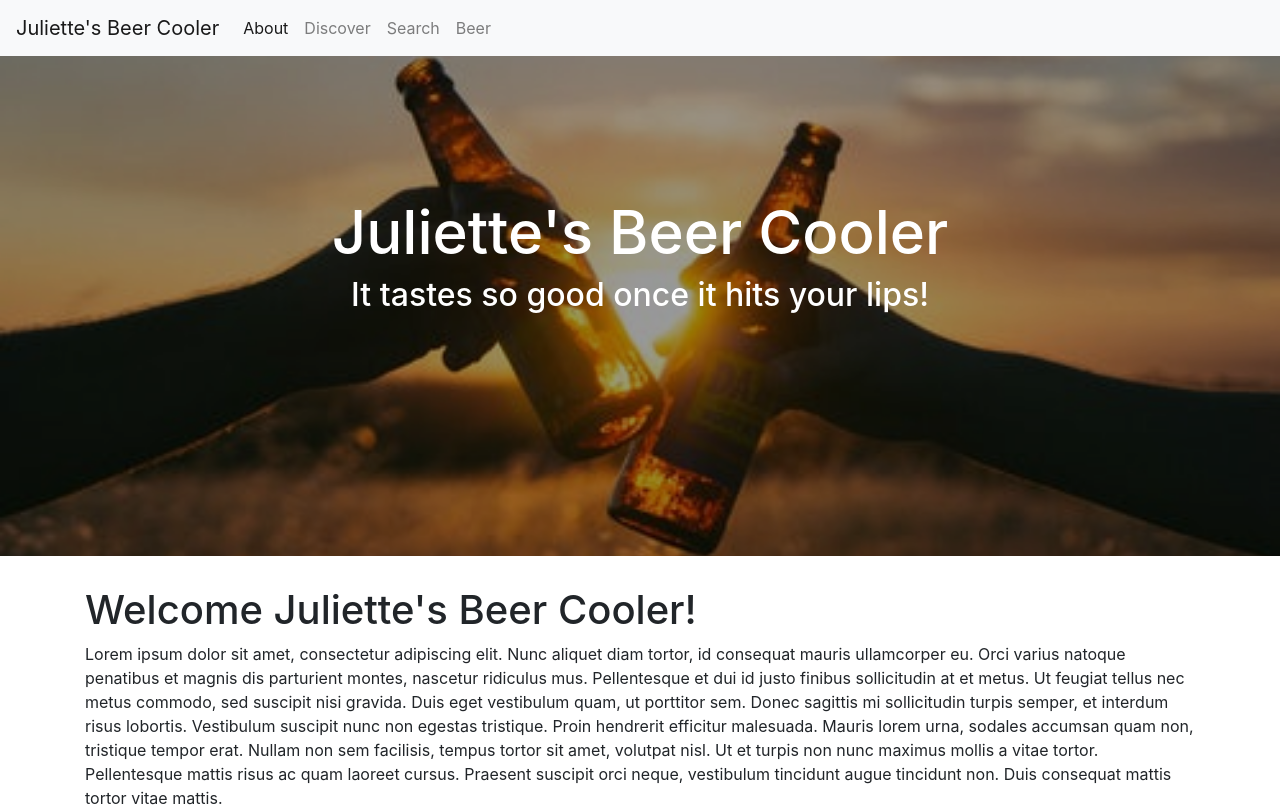
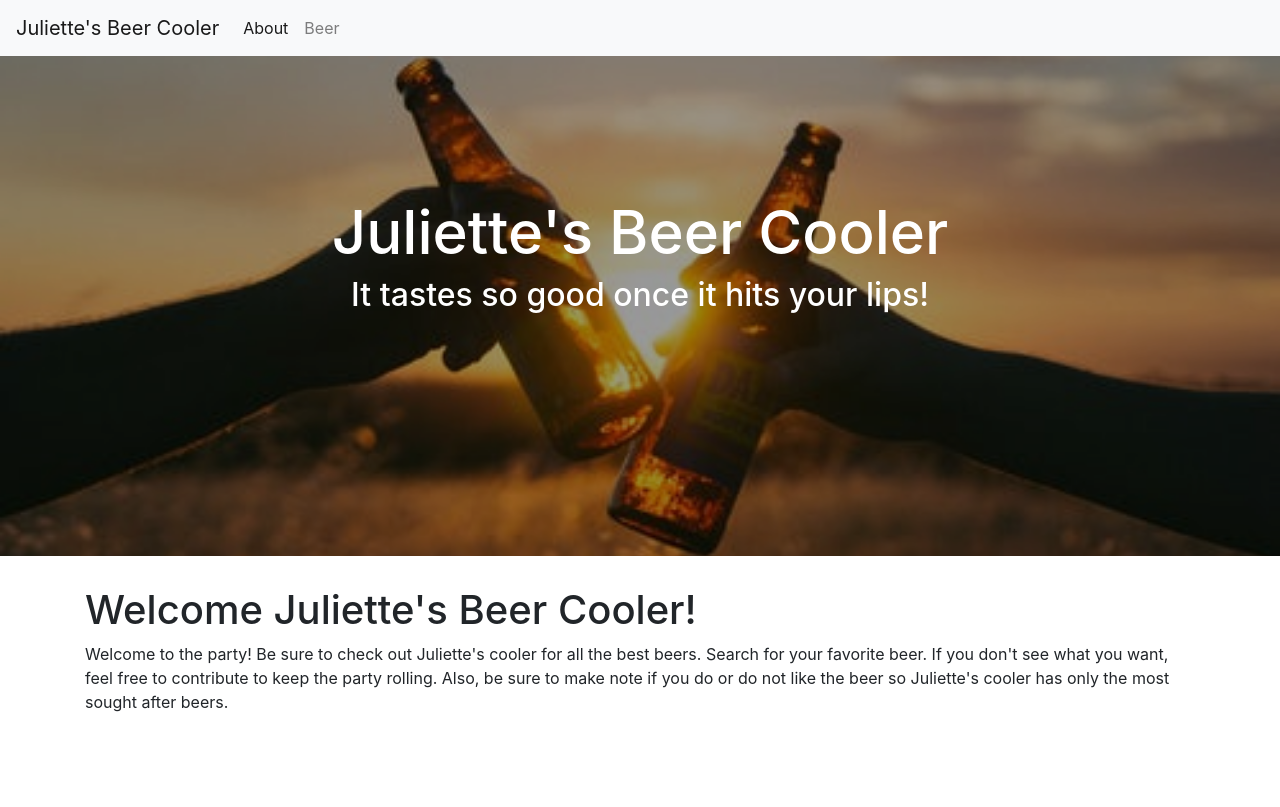
Before and after one commit to dstark88/fsfun, a React (Create React App) app: page / in a window 1280 px wide. Shown: the top 807 px of the page. Built offline with nearby package versions, Linux system fonts and the light colour scheme.

Commit message:
fixing bugs in search and cleaning up code

```diff
--- a/src/App.js
+++ b/src/App.js
@@ -1,8 +1,6 @@
 import React from 'react';
 import { BrowserRouter as Router, Route } from "react-router-dom";
-// import Discover from "./pages/Discover";
 import About from "./pages/About";
-import Search from "./components/Search";
 import Beers from "./pages/Beers";
 import Navbar from "./components/Navbar";
 import Footer from "./components/Footer";
@@ -16,8 +14,6 @@ function App() {
         <Wrapper>
           <Route exact path="/" component={About} />
           <Route exact path="/about" component={About} />
-          {/* <Route exact path="/discover" component={Discover} /> */}
-          <Route exact path="/search" component={Search} />
           <Route exact path="/beers" component={Beers} />
         </Wrapper>
         <Footer />
--- a/src/components/Navbar/index.js
+++ b/src/components/Navbar/index.js
@@ -25,22 +25,6 @@ function Navbar() {
           </li>
           <li className="nav-item">
             <Link
-              to="/discover"
-              className={window.location.pathname === "/discover" ? "nav-link active" : "nav-link"}
-            >
-              Discover
-            </Link>
-          </li>
-          <li className="nav-item">
-            <Link
-              to="/search"
-              className={window.location.pathname === "/search" ? "nav-link active" : "nav-link"}
-            >
-              Search
-            </Link>
-          </li>
-          <li className="nav-item">
-            <Link
               to="/beers"
               className={window.location.pathname === "/beers" ? "nav-link active" : "nav-link"}
             >
--- a/src/pages/About.js
+++ b/src/pages/About.js
@@ -20,17 +20,10 @@ function About() {
         <Row>
           <Col size="md-12">
             <p>
-              Lorem ipsum dolor sit amet, consectetur adipiscing elit. Nunc aliquet diam tortor, id
-              consequat mauris ullamcorper eu. Orci varius natoque penatibus et magnis dis
-              parturient montes, nascetur ridiculus mus. Pellentesque et dui id justo finibus
-              sollicitudin at et metus. Ut feugiat tellus nec metus commodo, sed suscipit nisi
-              gravida. Duis eget vestibulum quam, ut porttitor sem. Donec sagittis mi sollicitudin
-              turpis semper, et interdum risus lobortis. Vestibulum suscipit nunc non egestas
-              tristique. Proin hendrerit efficitur malesuada. Mauris lorem urna, sodales accumsan
-              quam non, tristique tempor erat. Nullam non sem facilisis, tempus tortor sit amet,
-              volutpat nisl. Ut et turpis non nunc maximus mollis a vitae tortor. Pellentesque
-              mattis risus ac quam laoreet cursus. Praesent suscipit orci neque, vestibulum
-              tincidunt augue tincidunt non. Duis consequat mattis tortor vitae mattis.
+              Welcome to the party!  Be sure to check out Juliette's cooler for all the best beers.
+              Search for your favorite beer.  If you don't see what you want, feel free to contribute to keep
+              the party rolling.   Also, be sure to make note if you do or do not like the beer so Juliette's
+              cooler has only the most sought after beers.
             </p>
           </Col>
         </Row>
--- a/src/pages/Beers.js
+++ b/src/pages/Beers.js
@@ -5,20 +5,16 @@ import { Input, FormBtn } from "../components/Form";
 import SearchForm from "../components/SearchForm";
 import SearchResults from "../components/SearchResults";
 import axios from 'axios';
-// import API from "../utils/API";
-
 
 class Beers extends Component {
   state = {
     search: "",
     brands: [],
     results: [],
-    error: "",
     id: "",
     name: "",
     likes: "",
     beers: [],
-    newBeer: "",
   };
 
   componentDidMount() {
@@ -63,7 +59,7 @@ class Beers extends Component {
     .then(res => {
       for(var i =0; i < res.data.length; i++) {
         console.log("res.data[i]: ", res.data[i]);
-        if (res.data[i].name === this.state.brand) {
+        if (res.data[i].name.includes(this.state.brand)) {
           return axios({
             url: "https://cors-anywhere.herokuapp.com/https://beer.fluentcloud.com/v1/beer/" + res.data[i].id,
             method: "get",
@@ -72,9 +68,6 @@ class Beers extends Component {
             },
           })
           .then(res => {
-            // this.setState({ brand: res.data[i].name })
-            console.log("name/brand: ", this.state.brand);
-            console.log("res in second one: ", res.data);
             this.setState({ beers: res.data, name: "", likes: "" })
           })
         }
@@ -88,7 +81,6 @@ class Beers extends Component {
 // Post new beer
   handleFormSubmit = event => {
     event.preventDefault();
-    // console.log("enter field: ", this.state.name)
 ;    return axios({
       url: "https://cors-anywhere.herokuapp.com/https://beer.fluentcloud.com/v1/beer/",
       method: "post",
@@ -100,6 +92,43 @@ class Beers extends Component {
     .then(res => {
       this.setState({ beers: res.data })
       this.loadBeers()
+    })
+    .catch(function (error) {
+      console.log(error);
+    });
+  }
+// add or delete likes
+  handleLike = event => {
+    event.preventDefault();
+    return axios({
+      url: "https://cors-anywhere.herokuapp.com/https://beer.fluentcloud.com/v1/beer/",
+      method: "get",
+      data: {
+        name: "",
+      },
+    })
+    .then(res => {
+      for(var i =0; i < res.data.length; i++) {
+        // console.log("res.data[i]: ", res.data[i]);
+        if (res.data[i].name === this.state.brand) {
+          return axios({
+            url: "https://cors-anywhere.herokuapp.com/https://beer.fluentcloud.com/v1/beer/" + res.data[i].id,
+            method: "put",
+            data: {
+              name: "",
+              likes: "",
+            },
+          })
+          .then(res => {
+            console.log("like: ", res.data);
+
+            // this.setState({ brand: res.data[i].name })
+            // console.log("name/brand: ", this.state.brand);
+            // console.log("res in second one: ", res.data);
+            // this.setState({ beers: res.data, name: "", likes: "" })
+          })
+        }
+      }
     })
     .catch(function (error) {
       console.log(error);
@@ -121,6 +150,22 @@ class Beers extends Component {
                         {beer.name} with {beer.likes} likes
                       </strong>
                     </a>
+                    <p>
+                    <button
+                        data-action="like"
+                        type="button"
+                        className="btn btn-primary mr-2"
+                        onClick={this.handleLike}>
+                        Like
+                    </button>
+                    <button
+                        data-action="dislike"
+                        type="button"
+                        className="btn btn-secondary"
+                        onClick={this.handleLike}>
+                        Dislike
+                    </button>
+                </p>
                   </ListItem>
                 ))}
               </List>
```
Also changed, not shown: src/pages/Discover.js (deleted, +0 -78 lines).
